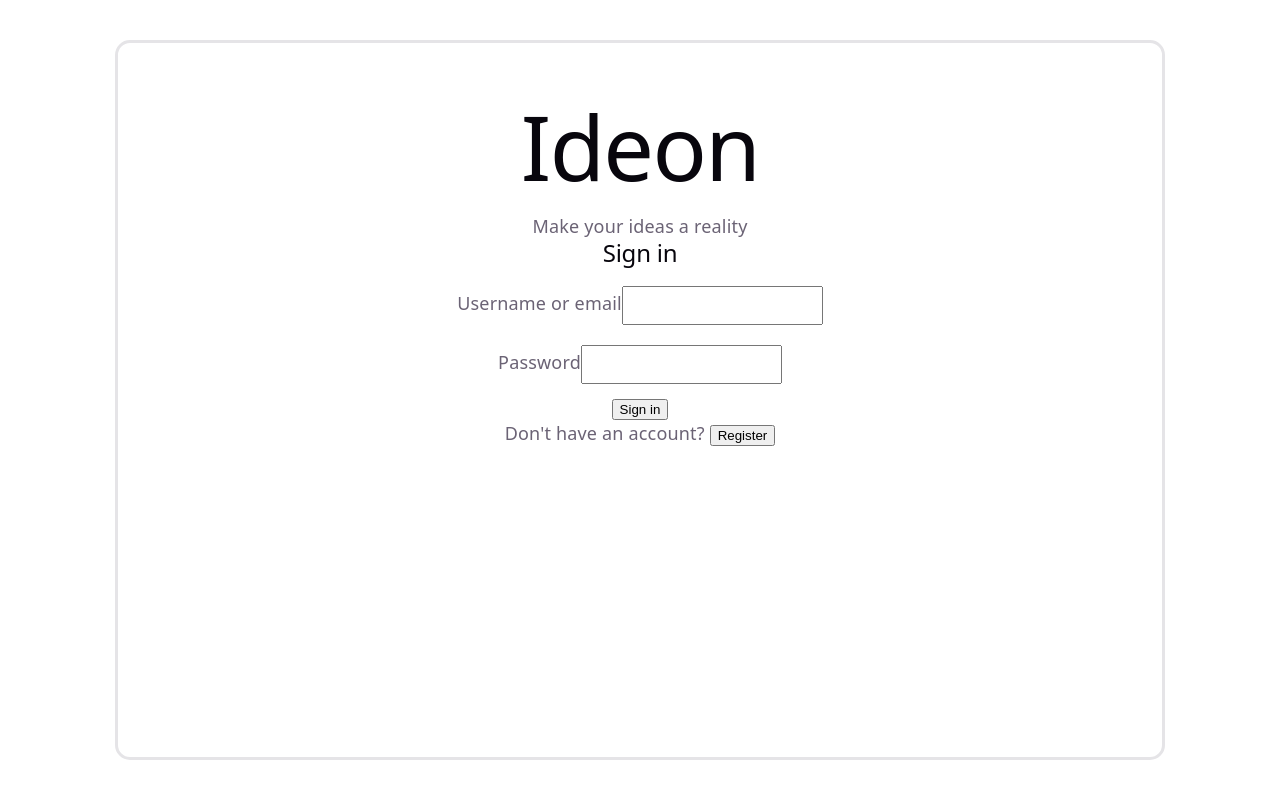
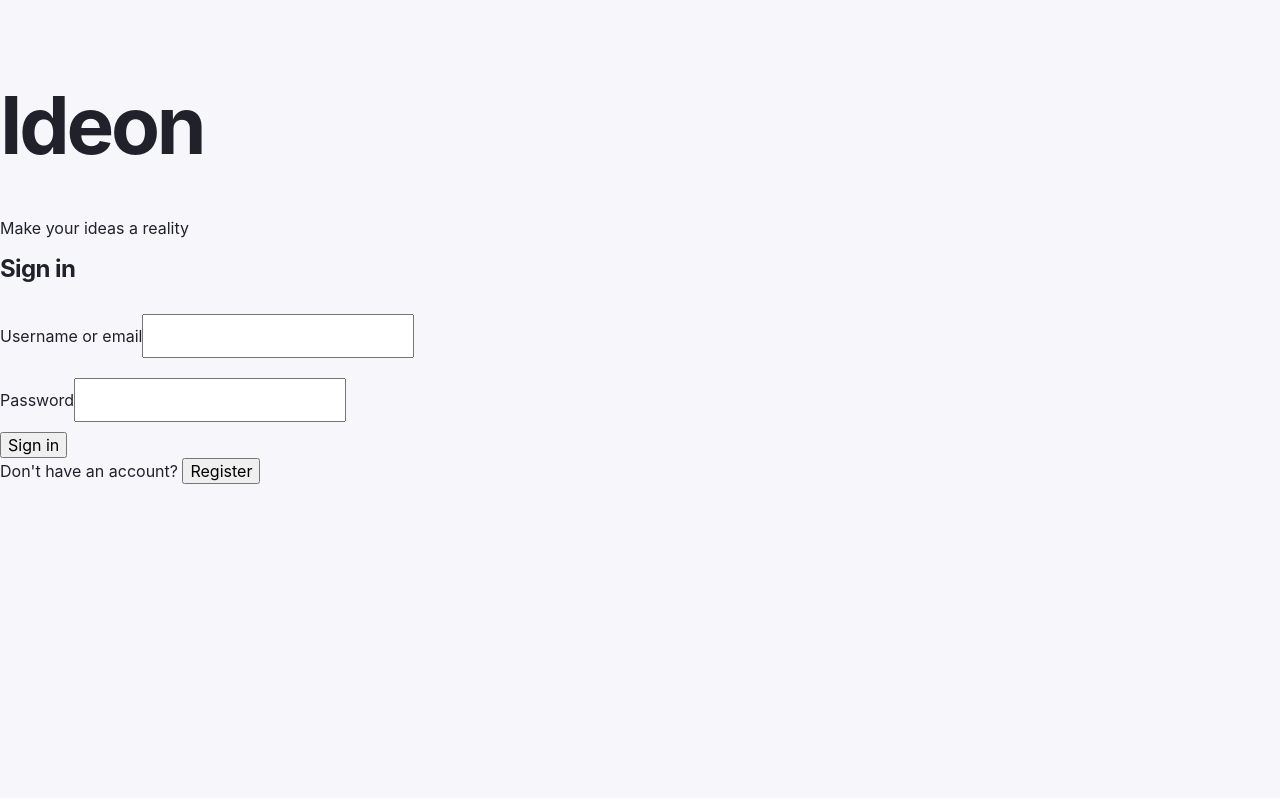
Before and after one commit to gentelmanltrus/ideon, a React (Vite) app in the folder frontend/ideon-ui/: page / in a window 1280 px wide. Shown: the top 798 px of the page. Built offline with nearby package versions, Linux system fonts and the light colour scheme; the HTML template or start-up script is replaced by a standard one.

Commit message:
86. new visual style

```diff
--- a/frontend/ideon-ui/src/index.css
+++ b/frontend/ideon-ui/src/index.css
@@ -1,96 +1,216 @@
 :root {
-  --text: #6b6375;
-  --text-h: #08060d;
-  --bg: #fff;
-  --border: #e5e4e7;
-  --code-bg: #f4f3ec;
-  --accent: #aa3bff;
-  --accent-bg: rgba(170, 59, 255, 0.1);
-  --accent-border: rgba(170, 59, 255, 0.5);
-  --shadow:
-    rgba(0, 0, 0, 0.1) 0 10px 15px -3px, rgba(0, 0, 0, 0.05) 0 4px 6px -2px;
-
-  --sans: system-ui, 'Segoe UI', Roboto, sans-serif;
-  --heading: system-ui, 'Segoe UI', Roboto, sans-serif;
-  --mono: ui-monospace, Consolas, monospace;
-
-  font: 18px/145% var(--sans);
-  letter-spacing: 0.18px;
-  color-scheme: light dark;
-  color: var(--text);
-  background: var(--bg);
+  font-family: Inter, ui-sans-serif, system-ui, -apple-system,
+    BlinkMacSystemFont, "Segoe UI", sans-serif;
+  color: #20212b;
+  background: #f7f7fb;
   font-synthesis: none;
   text-rendering: optimizeLegibility;
   -webkit-font-smoothing: antialiased;
   -moz-osx-font-smoothing: grayscale;
 
+  --color-bg: #f7f7fb;
+  --color-surface: #ffffff;
+  --color-text: #20212b;
+  --color-muted: #707184;
+  --color-border: #e7e7ef;
+  --color-primary: #6756e8;
+  --color-primary-hover: #5544d4;
+  --color-primary-soft: #efedff;
+  --color-success: #18794e;
+  --color-danger: #c4384b;
 
+  --radius-sm: 8px;
+  --radius-md: 14px;
+  --radius-lg: 20px;
+
+  --shadow-card: 0 8px 28px rgb(31 35 65 / 5%);
+  --content-width: 1100px;
 }
 
-@media (prefers-color-scheme: dark) {
-  :root {
-    --text: #9ca3af;
-    --text-h: #f3f4f6;
-    --bg: radial-gradient(100% 60% at 50% 0%, rgb(43, 3, 83) 0%, #010428 100%);
-    --border: #2e303a;
-    --code-bg: #1f2028;
-    --accent: #c084fc;
-    --accent-bg: rgba(192, 132, 252, 0.15);
-    --accent-border: rgba(192, 132, 252, 0.5);
-    --shadow:
-      rgba(0, 0, 0, 0.4) 0 10px 15px -3px, rgba(0, 0, 0, 0.25) 0 4px 6px -2px;
-  }
-  }
+* {
+  box-sizing: border-box;
+}
+
+html {
+  min-width: 320px;
+}
 
 body {
+  min-width: 320px;
+  min-height: 100vh;
   margin: 0;
+  background: var(--color-bg);
+  color: var(--color-text);
+}
+
+body,
+button,
+input,
+textarea,
+select {
+  font: inherit;
+}
+
+button,
+input,
+textarea,
+select {
+  font-size: 1rem;
+}
+
+button {
+  cursor: pointer;
+}
+
+button:disabled {
+  cursor: not-allowed;
+  opacity: 0.6;
+}
+
+a {
+  color: inherit;
+}
+
+img {
+  display: block;
+  max-width: 100%;
+}
+
+h1,
+h2,
+h3,
+p {
+  margin-top: 0;
+}
+
+h1 {
+  margin-bottom: 0.75rem;
+  font-size: clamp(2rem, 4vw, 2.75rem);
+  line-height: 1.12;
+  letter-spacing: -0.04em;
+}
+
+h2 {
+  font-size: 1.5rem;
+  line-height: 1.25;
+  letter-spacing: -0.025em;
+}
+
+h3 {
+  font-size: 1.1rem;
+  line-height: 1.35;
 }
 
 #root {
-  width: 1050px;
-  max-width: 100%;
-  margin: 40px auto;
-  text-align: center;
-  border: 3px solid var(--border);
-  border-radius: 15px;
-  min-height: calc(100svh - 80px);
-  display: flex;
-  flex-direction: column;
-  box-sizing: border-box;
+  min-height: 100vh;
 }
 
-h1,
-h2 {
-  font-family: var(--heading);
-  font-weight: 500;
-  color: var(--text-h);
+.page-container {
+  width: min(var(--content-width), calc(100% - 40px));
+  margin: 0 auto;
+  padding: 32px 0 64px;
 }
 
-h1 {
-  font-size: 56px;
-  letter-spacing: -1.68px;
-  margin: 32px 0;
-  @media (max-width: 1024px) {
-    font-size: 36px;
-    margin: 20px 0;
+.muted {
+  color: var(--color-muted);
+}
+
+.surface {
+  border: 1px solid var(--color-border);
+  border-radius: var(--radius-md);
+  background: var(--color-surface);
+  box-shadow: var(--shadow-card);
+}
+
+.btn {
+  display: inline-flex;
+  align-items: center;
+  justify-content: center;
+  gap: 8px;
+  min-height: 42px;
+  padding: 10px 16px;
+  border: 1px solid transparent;
+  border-radius: var(--radius-sm);
+  font-weight: 650;
+  text-decoration: none;
+  transition:
+    background 150ms ease,
+    border-color 150ms ease,
+    transform 150ms ease;
+}
+
+.btn:active {
+  transform: translateY(1px);
+}
+
+.btn-primary {
+  color: #fff;
+  background: var(--color-primary);
+}
+
+.btn-primary:hover {
+  background: var(--color-primary-hover);
+}
+
+.btn-secondary {
+  color: var(--color-text);
+  background: #fff;
+  border-color: var(--color-border);
+}
+
+.btn-secondary:hover {
+  background: #f2f1f8;
+}
+
+.field {
+  display: grid;
+  gap: 7px;
+}
+
+.field label {
+  font-size: 0.9rem;
+  font-weight: 650;
+}
+
+.field input,
+.field textarea,
+.field select {
+  width: 100%;
+  min-height: 44px;
+  padding: 11px 13px;
+  border: 1px solid #dcdce8;
+  border-radius: var(--radius-sm);
+  outline: none;
+  background: #fff;
+  color: var(--color-text);
+}
+
+.field textarea {
+  min-height: 130px;
+  resize: vertical;
+}
+
+.field input:focus,
+.field textarea:focus,
+.field select:focus {
+  border-color: var(--color-primary);
+  box-shadow: 0 0 0 3px rgb(103 86 232 / 14%);
+}
+
+.status-message {
+  padding: 12px 14px;
+  border-radius: var(--radius-sm);
+  background: var(--color-primary-soft);
+  color: var(--color-text);
+}
+
+.error-message {
+  color: var(--color-danger);
+}
+
+@media (max-width: 640px) {
+  .page-container {
+    width: calc(100% - 28px);
+    padding-top: 22px;
   }
 }
-h2 {
-  font-size: 24px;
-  line-height: 118%;
-  letter-spacing: -0.24px;
-  margin: 0 0 8px;
-  @media (max-width: 1024px) {
-    font-size: 20px;
-  }
-}
-p {
-  margin: 0;
-}
-
-code {
-  font-size: 15px;
-  line-height: 135%;
-  padding: 4px 8px;
-  background: var(--code-bg);
-}
```
